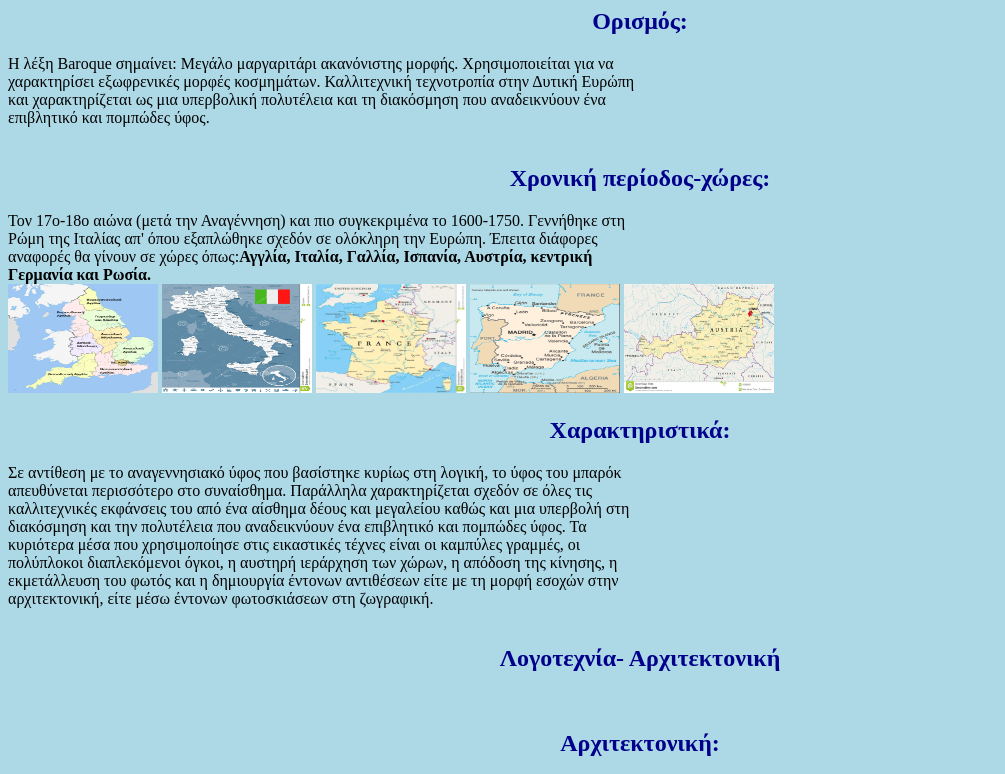
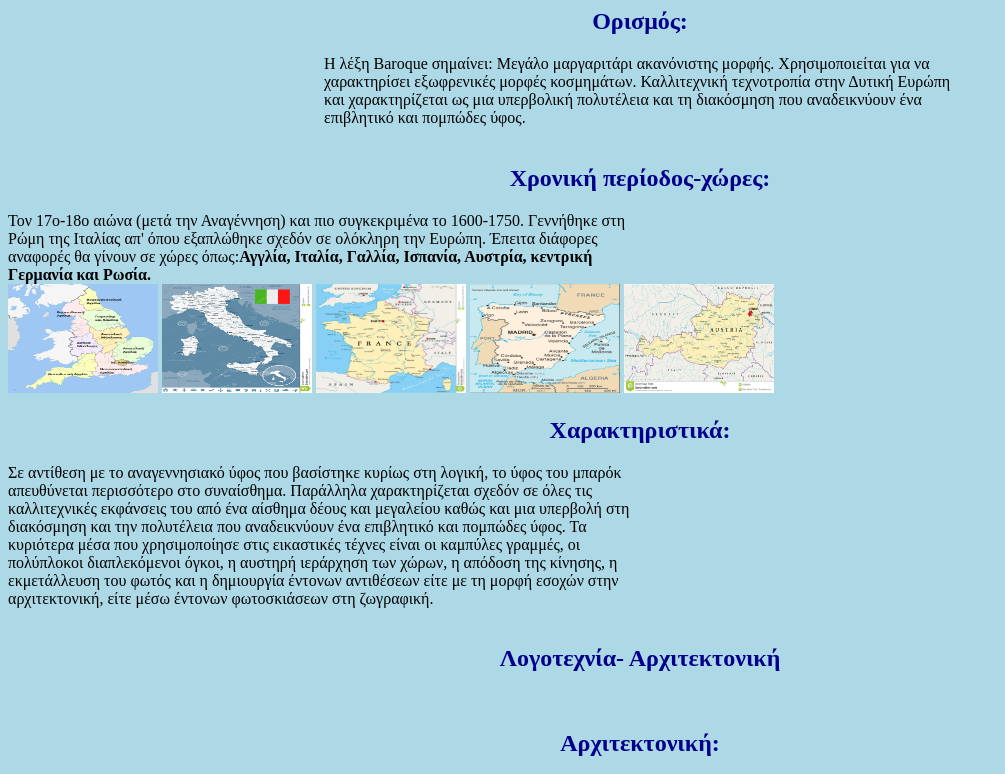
Before and after one commit to MVero22207/MVero22207.github.io, a plain HTML site: page index.html in a window 1280 px wide. Shown: the top 774 px of the page, without its empty margins (0-1005 px from the left). Drawn offline with Linux system fonts and the light colour scheme.

Commit message:
trying new class

```diff
--- a/index.html
+++ b/index.html
@@ -16,6 +16,11 @@ a:hover {
   background-color: yellow;
 }
 
+.newdiv{
+	transform: translate(50%);
+	width: 50%;
+}
+
 </style>
 
 </head>
@@ -24,7 +29,7 @@ a:hover {
 <body>
 
 	<b><h2>Ορισμός:</h2></b>
-	<div style="width: 50%;">
+	<div class="newdiv">
 Η λέξη Baroque σημαίνει: Μεγάλο μαργαριτάρι ακανόνιστης μορφής. Χρησιμοποιείται για να χαρακτηρίσει εξωφρενικές μορφές κοσμημάτων.
 Καλλιτεχνική τεχνοτροπία στην Δυτική Ευρώπη και χαρακτηρίζεται ως μια υπερβολική πολυτέλεια και τη διακόσμηση που αναδεικνύουν ένα επιβλητικό και πομπώδες ύφος.
 	</div>
```
